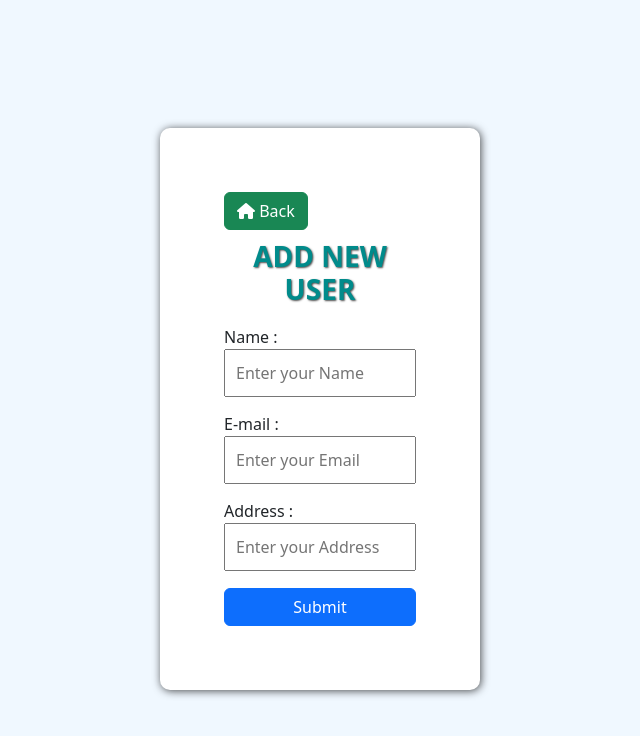
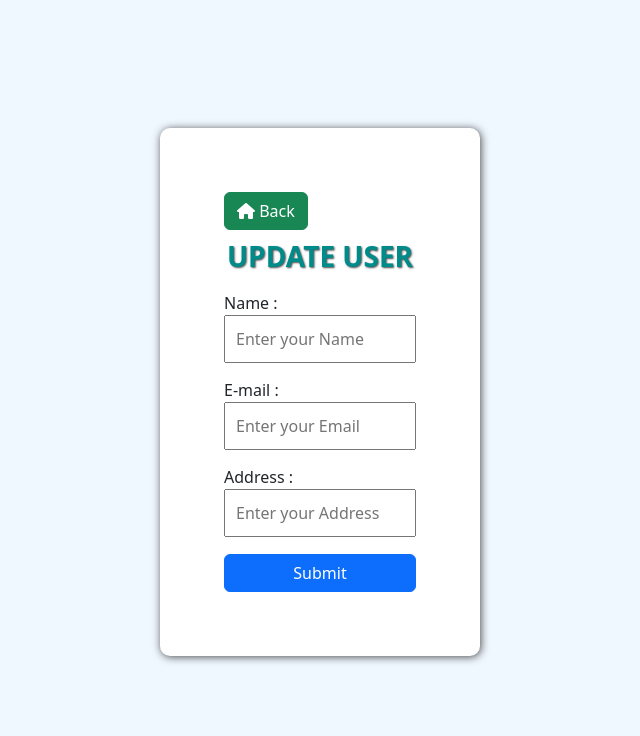
Before and after one commit to SuvraneelSaha/TODO-List, a React (Create React App) app in the folder client/: page /update/1 in a window 1280 px wide. Shown: the top 736 px of the page, without its empty margins (320-960 px from the left). Built offline with nearby package versions, Linux system fonts and the light colour scheme; no server answers.

Commit message:
Update.jsx done ; we can now update the user info also a pop up toast will also come out

```diff
--- a/client/src/updateUser/Update.css
+++ b/client/src/updateUser/Update.css
@@ -0,0 +1,36 @@
+.addUser{
+  background-color: white;
+  width: 25%;
+  margin: 10% auto;
+  padding: 5%;
+  border-radius: 10px;
+  box-shadow: 1px 1px 9px rgba(0, 0, 0 ,0.7);
+}
+
+.addUserForm .inputGroup {
+  width: 100%;
+  display: flex;
+  flex-direction: column;
+}
+
+.addUserForm .inputGroup label{
+  margin-top: 10px;
+}
+
+.addUserForm .inputGroup input{
+  margin-bottom: 5px;
+  padding: 10px;
+}
+
+.addUser h3{
+  margin-top: 5%;
+  text-align: center;
+  font-weight: bold;
+  color: darkcyan;
+  text-transform: uppercase;
+  text-shadow: 1px 1px 2px rgba(0, 0, 0 ,0.7);
+}
+
+.inputGroup button{
+  margin-top: 12px;
+}
--- a/client/src/updateUser/Update.jsx
+++ b/client/src/updateUser/Update.jsx
@@ -1,6 +1,6 @@
-import React, { useState } from "react";
+import React, { useEffect, useState } from "react";
 import "./Update.css";
-import { Link, useNavigate } from "react-router-dom";
+import { Link, useNavigate ,useParams } from "react-router-dom";
 import axios from "axios";
 import toast from "react-hot-toast";
 
@@ -10,10 +10,14 @@ const UpdateUser = () => {
     email: "",
     address: "",
   };
-
+// we need to set the intial value of the form - using the url ;
+// we will be using useParams from the react router dom
   const [user, setUser] = useState(users);
 
   const navigate = useNavigate();
+
+  const {id} = useParams();
+
 
   const inputHandler = (e) => {
     const { name, value } = e.target;
@@ -22,12 +26,24 @@ const UpdateUser = () => {
     setUser({ ...user, [name]: value });
   };
 
+  useEffect(() => {
+    axios.get(`http://localhost:9000/api/user/${id}`)
+    .then((response) => {
+      setUser(response.data)
+    }).catch((error)=>{
+      console.log(error);
+    })
+  },[id]);
+
+  // why id - that the effect  will take place when the id variable changes
+
+
   const submitForm = async (e) => {
     e.preventDefault();
     await axios
-      .post("http://localhost:9000/api/user", user)
+      .put(`http://localhost:9000/api/update/user/${id}`, user)
       .then((response) => {
-        toast.success(response.data.message, { position: "bottom-right" });
+        toast.success(response.data.message, { position: "top-right" });
         navigate("/");
       })
       .catch((error) => {
@@ -49,13 +65,14 @@ const UpdateUser = () => {
         <i class="fa-solid fa-house"></i> Back
       </Link>
 
-      <h3>Add New User</h3>
+      <h3>Update User</h3>
       <form className="addUserForm" onSubmit={submitForm}>
         <div className="inputGroup">
           <label htmlFor="name">Name : </label>
           <input
             type="text"
             id="name"
+            value={user.name}
             onChange={inputHandler}
             name="name"
             autoComplete="off"
@@ -67,6 +84,7 @@ const UpdateUser = () => {
           <input
             type="email"
             id="email"
+            value={user.email}
             onChange={inputHandler}
             name="email"
             autoComplete="off"
@@ -78,6 +96,7 @@ const UpdateUser = () => {
           <input
             type="text"
             id="address"
+            value={user.address}
             onChange={inputHandler}
             name="address"
             autoComplete="off"
```
Also changed, not shown: 1 other file (tests, documents, lock files or other folders).
